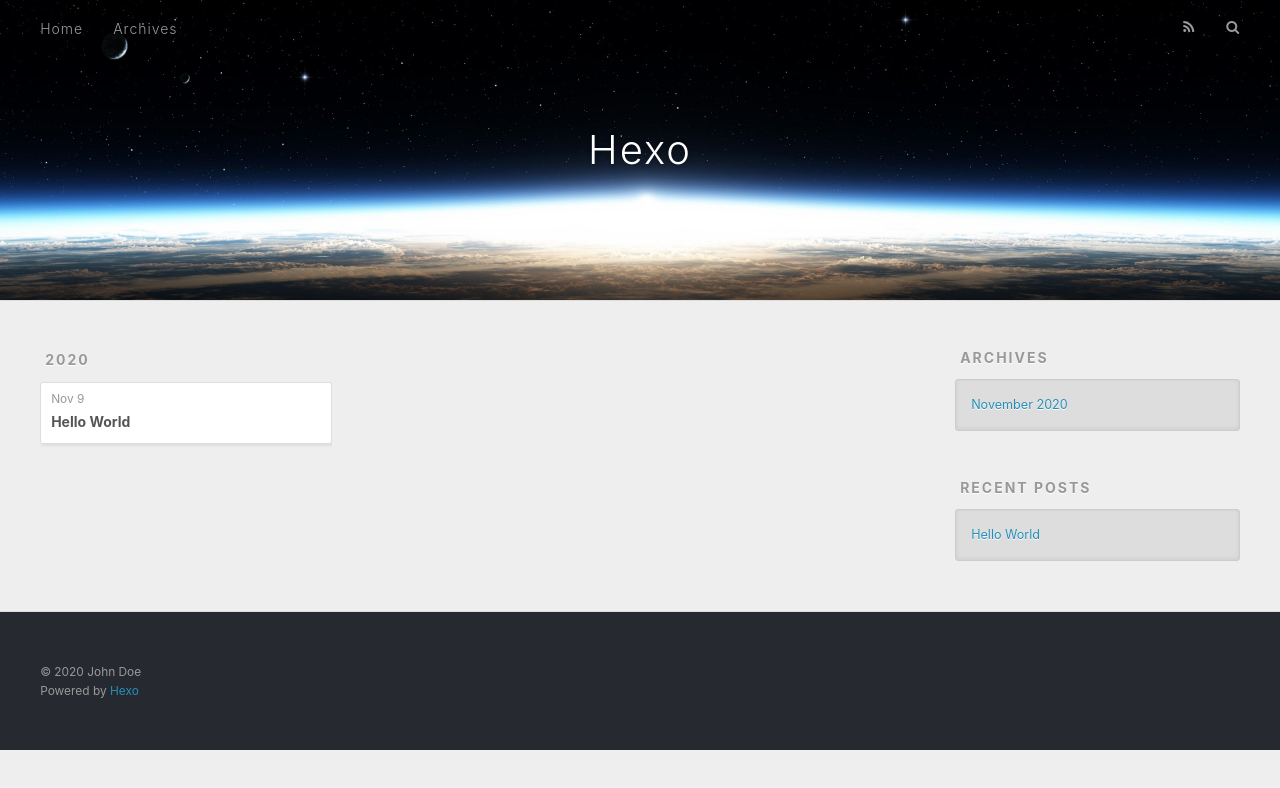
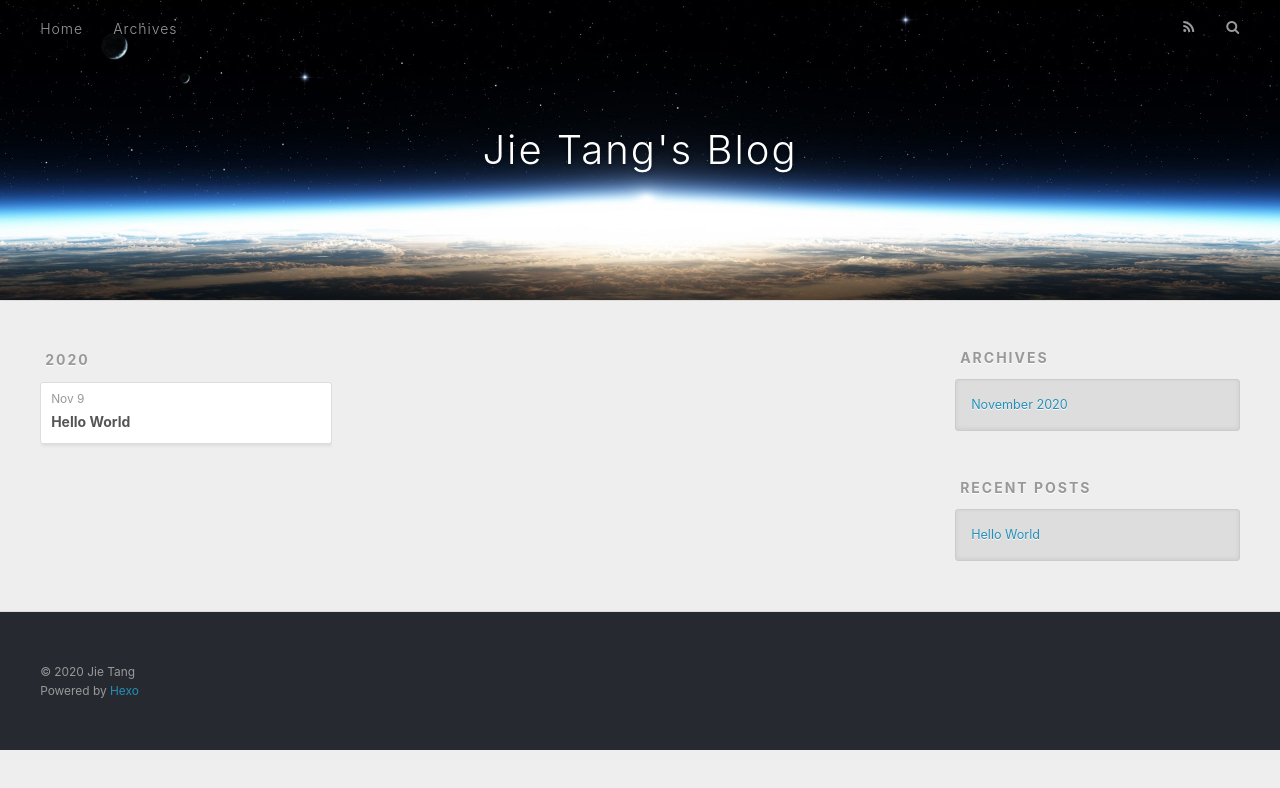
Before and after one commit to JieTang001399827/JieTang001399827.github.io, a plain HTML site: page archives/2020/11/index.html in a window 1280 px wide. Drawn offline with nearby package versions, Linux system fonts and the light colour scheme.

Commit message:
Site updated: 2020-11-09 14:16:25

```diff
--- a/archives/2020/11/index.html
+++ b/archives/2020/11/index.html
@@ -5,17 +5,19 @@
 
 
 
-  <title>Archives: 2020/11 | Hexo</title>
+  <title>Archives: 2020/11 | Jie Tang&#39;s Blog</title>
   <meta name="viewport" content="width=device-width, initial-scale=1, maximum-scale=1">
-  <meta property="og:type" content="website">
-<meta property="og:title" content="Hexo">
+  <meta name="description" content="This is Jie&#39;s website for recording the footprint of learning">
+<meta property="og:type" content="website">
+<meta property="og:title" content="Jie Tang&#39;s Blog">
 <meta property="og:url" content="http://example.com/archives/2020/11/index.html">
-<meta property="og:site_name" content="Hexo">
+<meta property="og:site_name" content="Jie Tang&#39;s Blog">
+<meta property="og:description" content="This is Jie&#39;s website for recording the footprint of learning">
 <meta property="og:locale" content="en_US">
-<meta property="article:author" content="John Doe">
+<meta property="article:author" content="Jie Tang">
 <meta name="twitter:card" content="summary">
 
-    <link rel="alternate" href="/atom.xml" title="Hexo" type="application/atom+xml">
+    <link rel="alternate" href="/atom.xml" title="Jie Tang&#39;s Blog" type="application/atom+xml">
 
 
     <link rel="icon" href="/favicon.png">
@@ -36,7 +38,7 @@
   <div id="header-outer" class="outer">
     <div id="header-title" class="inner">
       <h1 id="logo-wrap">
-        <a href="/" id="logo">Hexo</a>
+        <a href="/" id="logo">Jie Tang&#39;s Blog</a>
       </h1>
 
     </div>
@@ -141,7 +143,7 @@
 
   <div class="outer">
     <div id="footer-info" class="inner">
-      &copy; 2020 John Doe<br>
+      &copy; 2020 Jie Tang<br>
       Powered by <a href="http://hexo.io/" target="_blank">Hexo</a>
     </div>
   </div>
```
Also changed, not shown: 2020/11/09/hello-world/index.html (+7 -7 lines), archives/2020/index.html (+10 -8 lines), archives/index.html (+10 -8 lines), index.html (+11 -9 lines).
